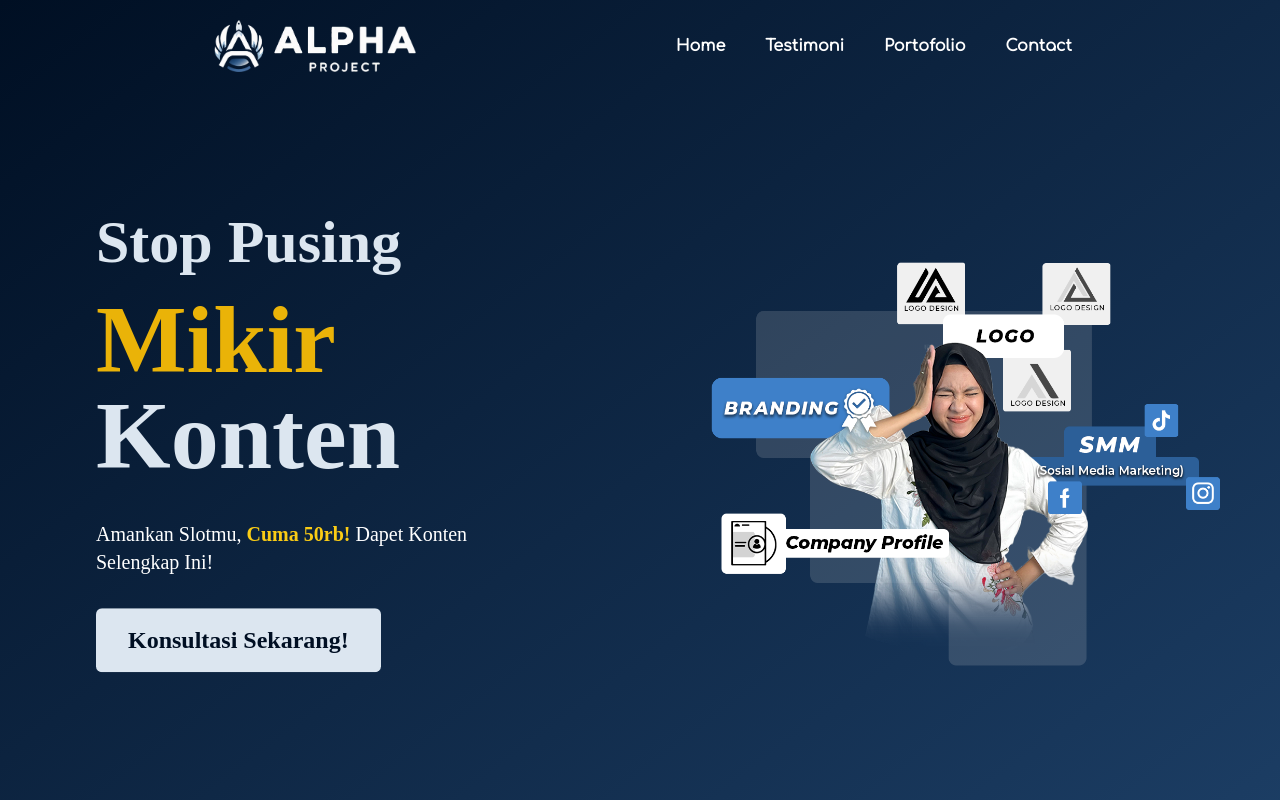
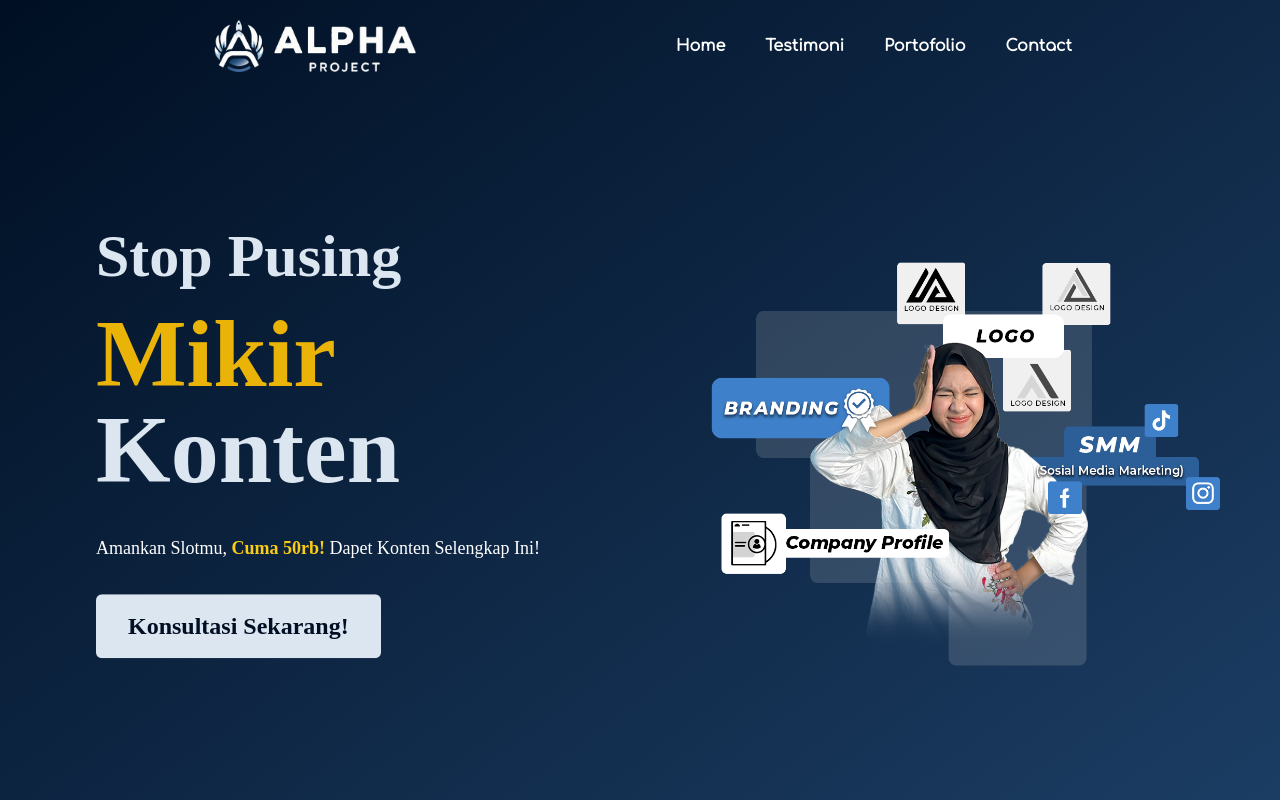
Before and after one commit to mcramaaa/jasawebkita, a Next.js app: page / in a window 1280 px wide. Shown: the top 800 px of the page. Built offline with nearby package versions, Linux system fonts and the light colour scheme.

Commit message:
fix hero sub title

```diff
--- a/src/components/landing/Hero.tsx
+++ b/src/components/landing/Hero.tsx
@@ -26,7 +26,7 @@ export default function Hero() {
                 Stop Pusing <span className="text-5xl lg:text-[6rem]"><span className="text-yellow-500">Mikir</span> Konten</span>
               </h1>
 
-              <h2 className="font-montserrat text-lg lg:text-xl mt-9 lg:px-20 text-center lg:text-start text-white">
+              <h2 className="font-montserrat text-lg  mt-9 lg:px-20 text-center lg:text-start text-white">
                 Amankan Slotmu,<span className="text-yellow-400 font-bold">{" "}Cuma 50rb!</span> Dapet Konten Selengkap Ini!
               </h2>
 
```
